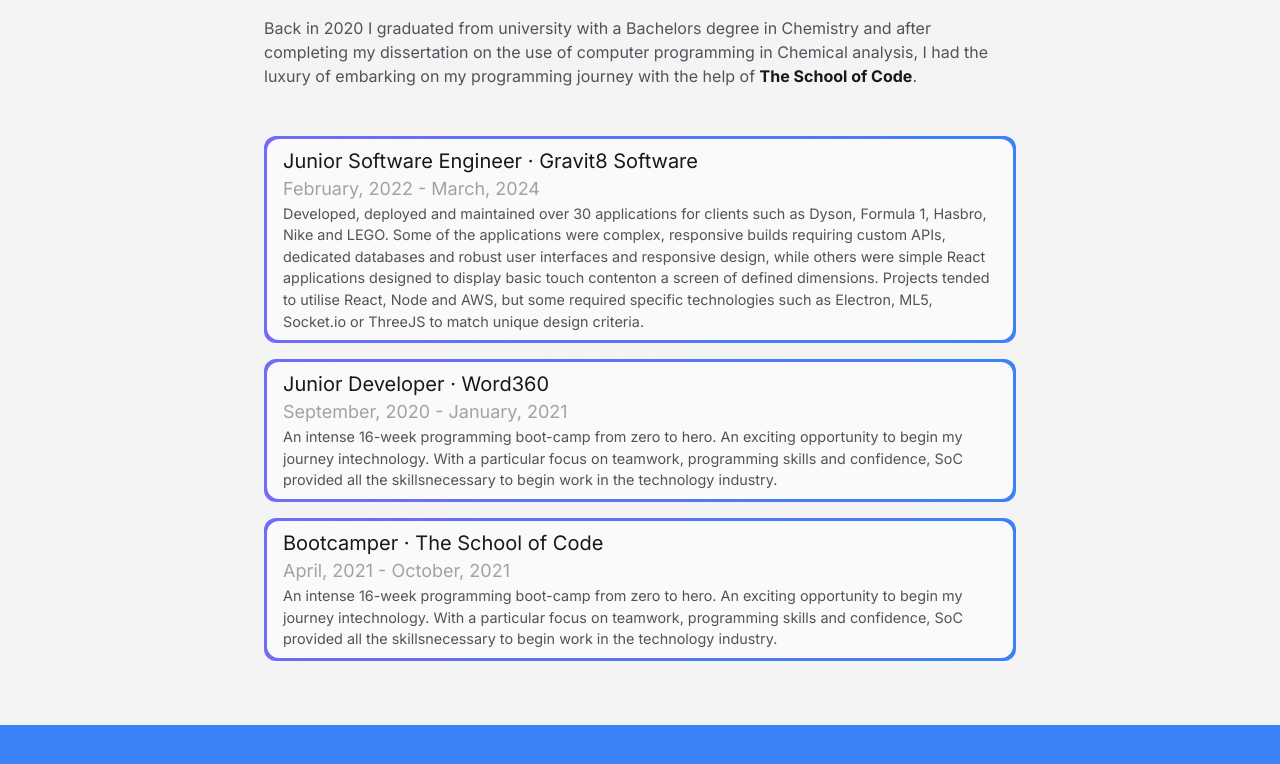
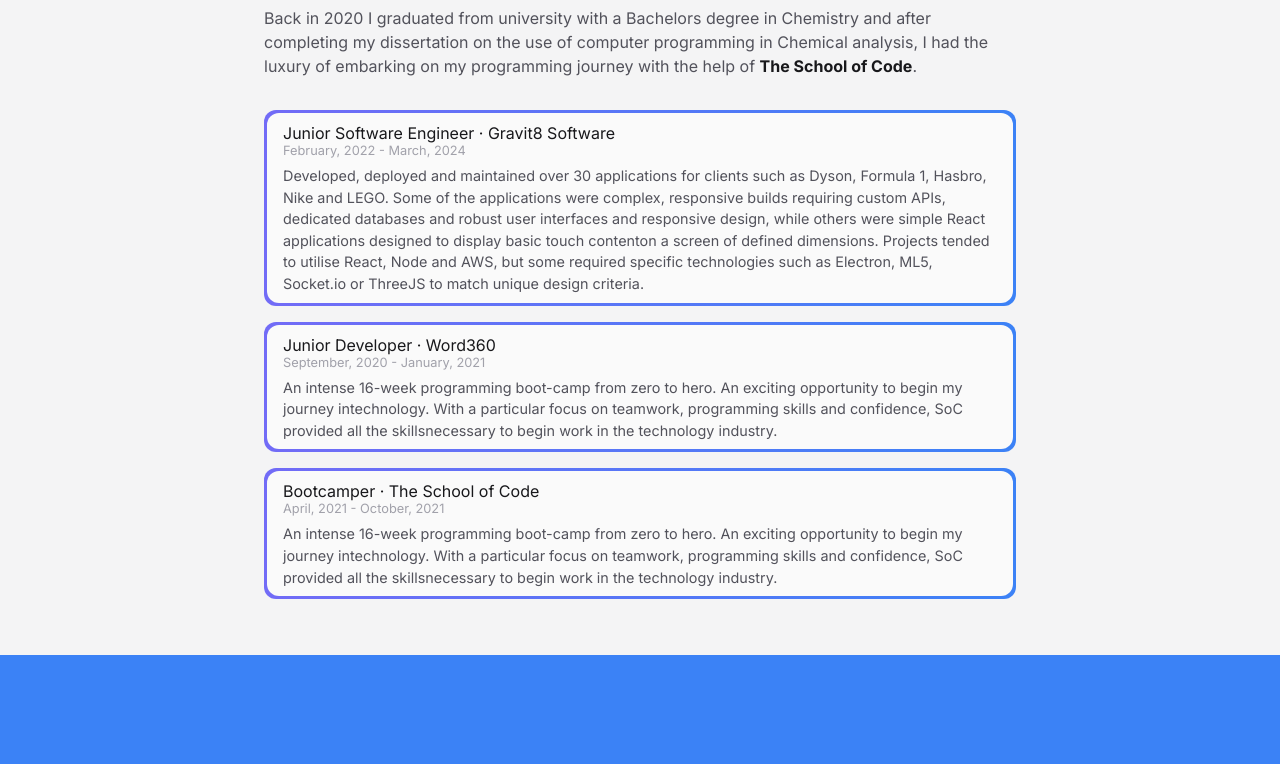
Before and after one commit to atTommy98/portfolio-website, a Next.js app: page / in a window 1280 px wide. Shown: the part 658-1422 px from the top of the page. Built offline with nearby package versions, Linux system fonts and the light colour scheme; no server answers.

Commit message:
Further CSS updates

```diff
--- a/src/app/globals.css
+++ b/src/app/globals.css
@@ -59,11 +59,11 @@
   }
 
   .subtext {
-    @apply text-zinc-400 dark:text-zinc-500;
+    @apply text-zinc-400 dark:text-zinc-500 text-[0.7rem] md:text-[0.75rem] lg:text-[0.8rem] leading-3;
   }
 
   .maintext {
-    @apply text-zinc-600 dark:text-zinc-400;
+    @apply text-zinc-600 dark:text-zinc-300;
   }
 }
 
--- a/src/components/About.tsx
+++ b/src/components/About.tsx
@@ -25,14 +25,14 @@
           programming journey with the help of{" "}
           <a href="https://schoolofcode.co.uk/">The School of Code</a>.
         </h4>
-        <h4 className="maintext ">
+        <h4 className="maintext">
           Back in 2020 I graduated from university with a Bachelors degree in
           Chemistry and after completing my dissertation on the use of computer
           programming in Chemical analysis, I had the luxury of embarking on my
           programming journey with the help of{" "}
           <a href="https://schoolofcode.co.uk/">The School of Code</a>.
         </h4>
-        <div className="mt-12">
+        <div className="mt-6 flex flex-col items-center align-center">
           {Cards.map((card) => {
             return (
               <ExperienceCard
--- a/src/components/ExperienceCard.tsx
+++ b/src/components/ExperienceCard.tsx
@@ -1,9 +1,9 @@
 function ExperienceCard({ title, subtitle, content }: ExperienceCardProps) {
   return (
-      <div className="w-full bg-gradient-to-r from-red-500 via-purple-500 to-[#3b82f6] bg-[length:400%_400%] animate-border rounded-xl p-[3px] my-4">
-      <div className="w-full h-full rounded-xl bg-zinc-50 dark:bg-zinc-900 px-4 py-2">
-        <h3 className="">{title}</h3>
-        <h6 className="subtext">{subtitle}</h6>
+    <div className="w-full bg-gradient-to-r from-red-500 via-purple-500 to-[#3b82f6] bg-[length:400%_400%] animate-border rounded-xl p-[3px] my-2">
+      <div className="w-full h-full rounded-xl bg-zinc-50 dark:bg-zinc-900 p-4 py-2">
+        <h4 className="">{title}</h4>
+        <h6 className="subtext mb-2">{subtitle}</h6>
         <p className="maintext">{content}</p>
       </div>
     </div>
```
